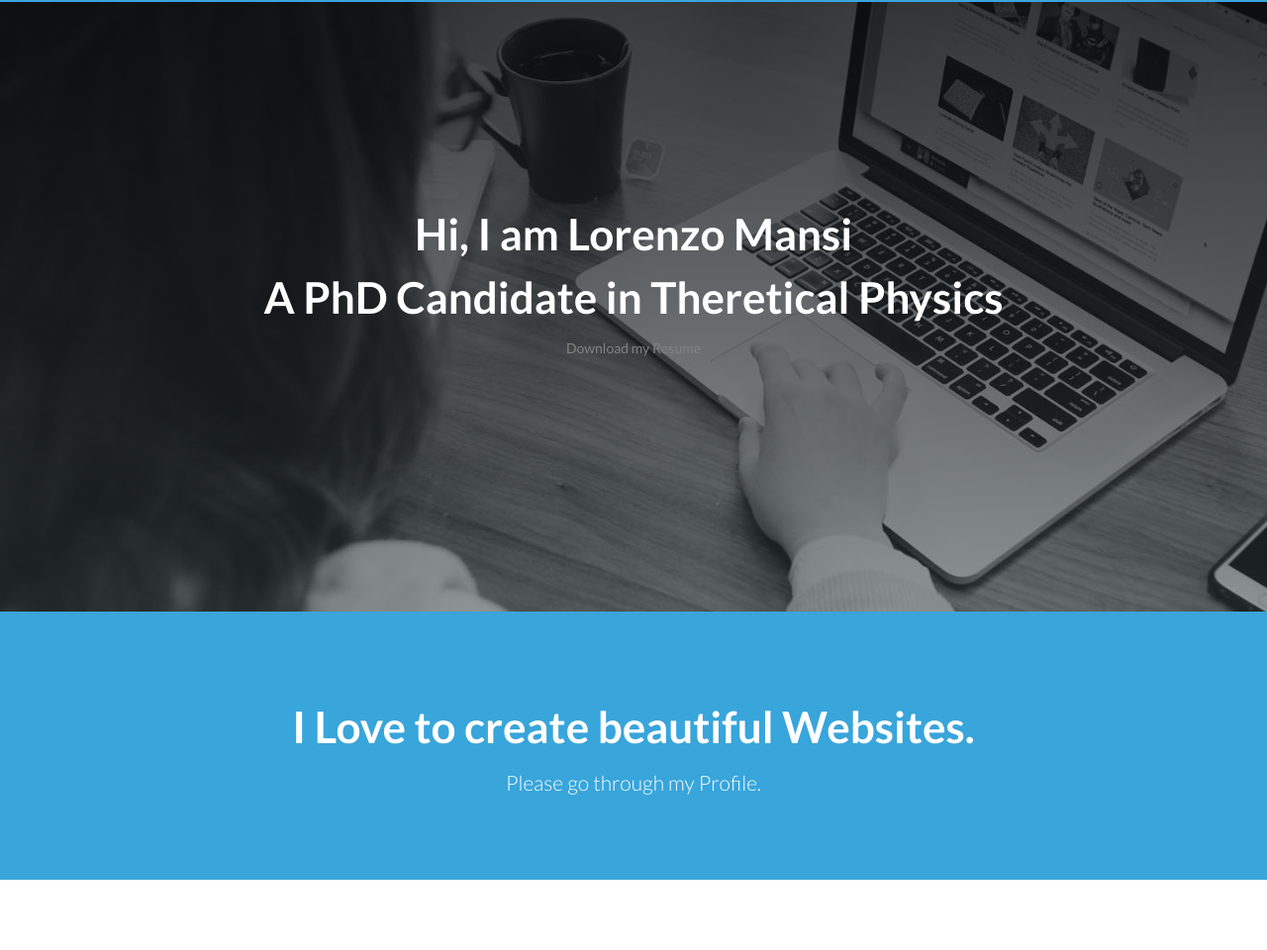
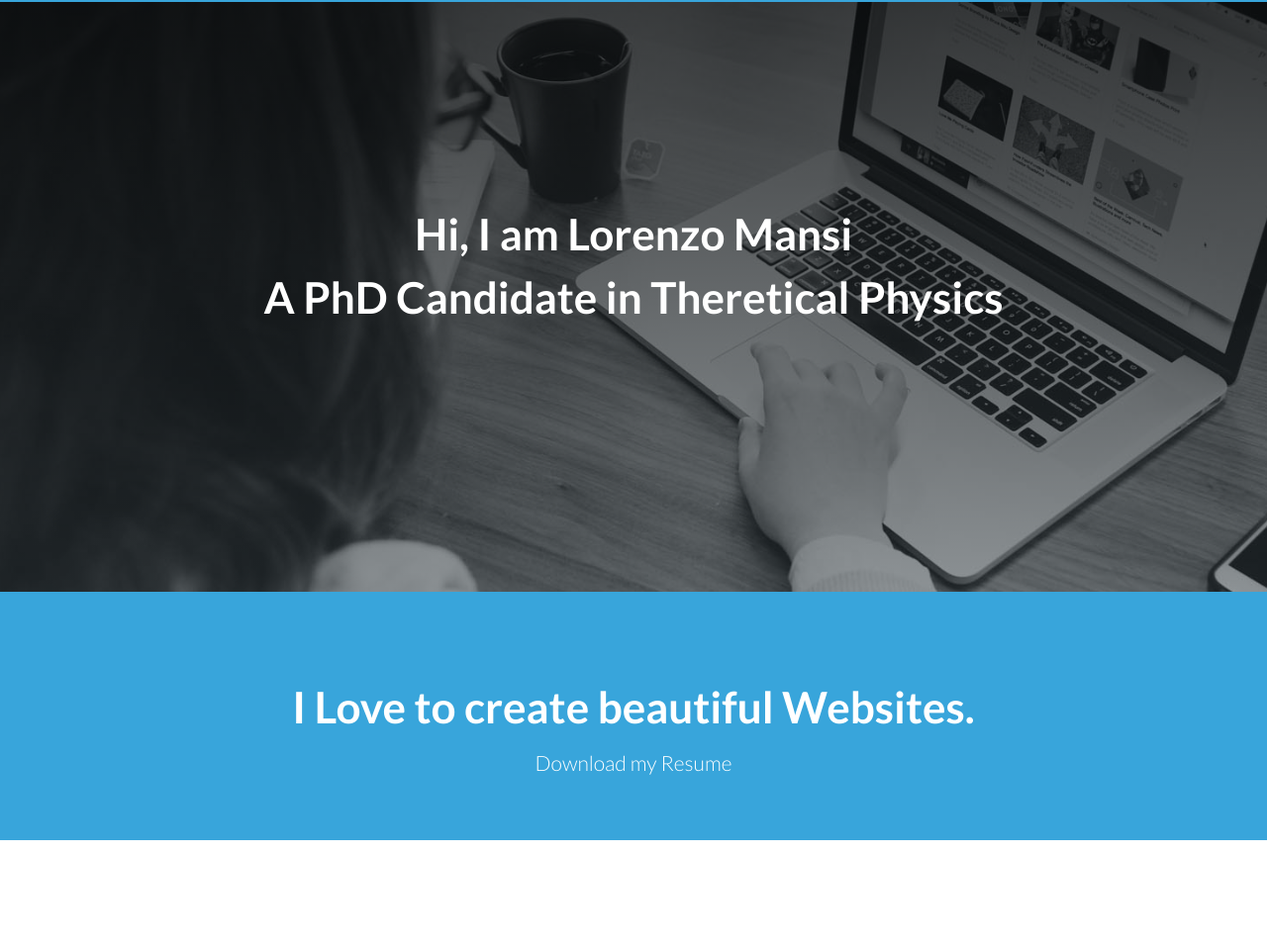
Before and after one commit to Lollo0900/Lollo0900.github.io, a plain HTML site: page index.html in a window 1280 px wide. Shown: the part 72-1032 px from the top of the page at 99% size. Drawn offline with nearby package versions, Linux system fonts and the light colour scheme.

Commit message:
Update index.html

```diff
--- a/index.html
+++ b/index.html
@@ -87,7 +87,7 @@
                     <h1>Hi, I am Lorenzo Mansi</br>
                     A PhD Candidate in Theretical Physics </h1>
                    <!--  <p class="lead">I Love to create beautiful and amazing Websites.</p> -->
-                    <a href="pdf/CV-Lorenzo-Mansi.pdf" download="CV-Lorenzo-Mansi.pdf"> Download my Resume</a> <!-- Link to your portfolio section -->
+                    <!-- Link to your portfolio section -->
                 </div><!-- End Input Your Home Content Here -->
             </div> <!-- end container -->
         </div><!-- End Overlay Color -->
@@ -101,7 +101,8 @@
 
                 <div class="col-md-8 col-md-offset-2">
                      <h1>I Love to create beautiful Websites.</h1>
-                    <p class="lead">Please go through my Profile.</p>
+		<a class="lead" href="pdf/CV-Lorenzo-Mansi.pdf" download="CV-Lorenzo-Mansi.pdf"> Download my Resume</a>
+                    <!-- <p class="lead">Please go through my Profile.</p> -->
                 </div>
 
             </div><!-- end row -->
```
